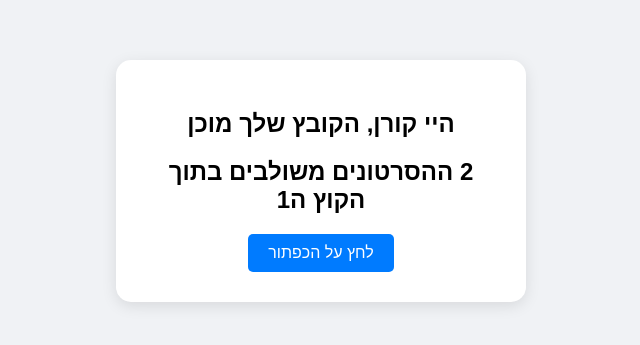
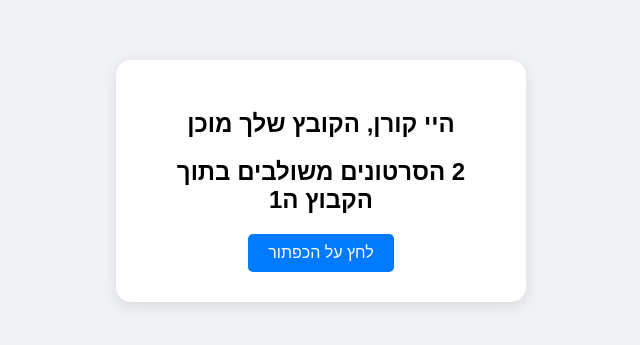
Before and after one commit to Amitmatyas/sendfils, a plain HTML site: page moatza.html in a window 1280 px wide. Shown: the part 219-564 px from the top of the page, without its empty margins (319-959 px from the left). Drawn offline with Linux system fonts and the light colour scheme.

Commit message:
Fix typo in Hebrew text in moatza.html

```diff
--- a/moatza.html
+++ b/moatza.html
@@ -20,7 +20,7 @@
 
 <div id="step1" class="container">
     <h2>היי קורן, הקובץ שלך מוכן</h2>
-      <h2>2 ההסרטונים משולבים בתוך הקוץ ה1</h2>
+      <h2>2 הסרטונים משולבים בתוך הקבוץ ה1</h2>
     <button onclick="showInput()">לחץ על הכפתור</button>
 </div>
 
```
